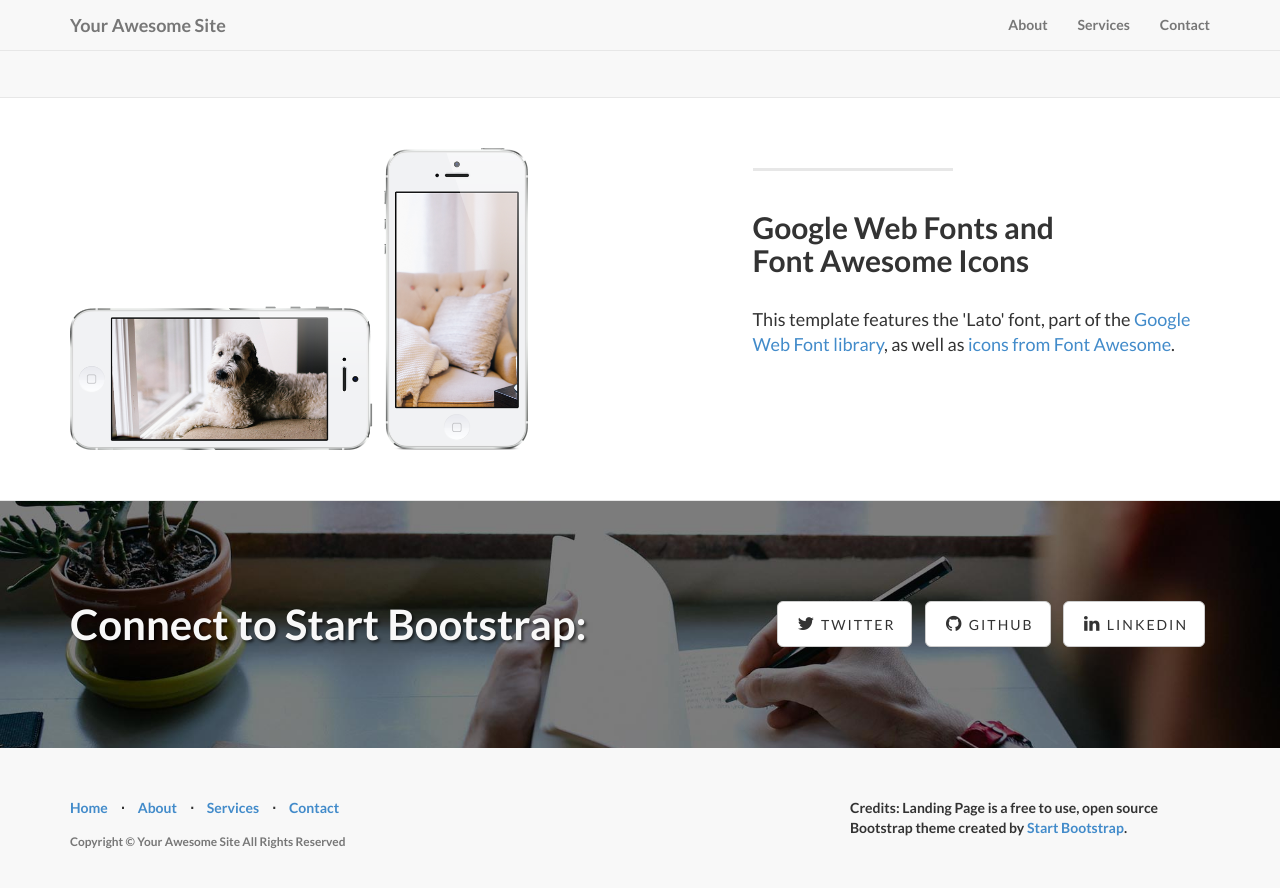
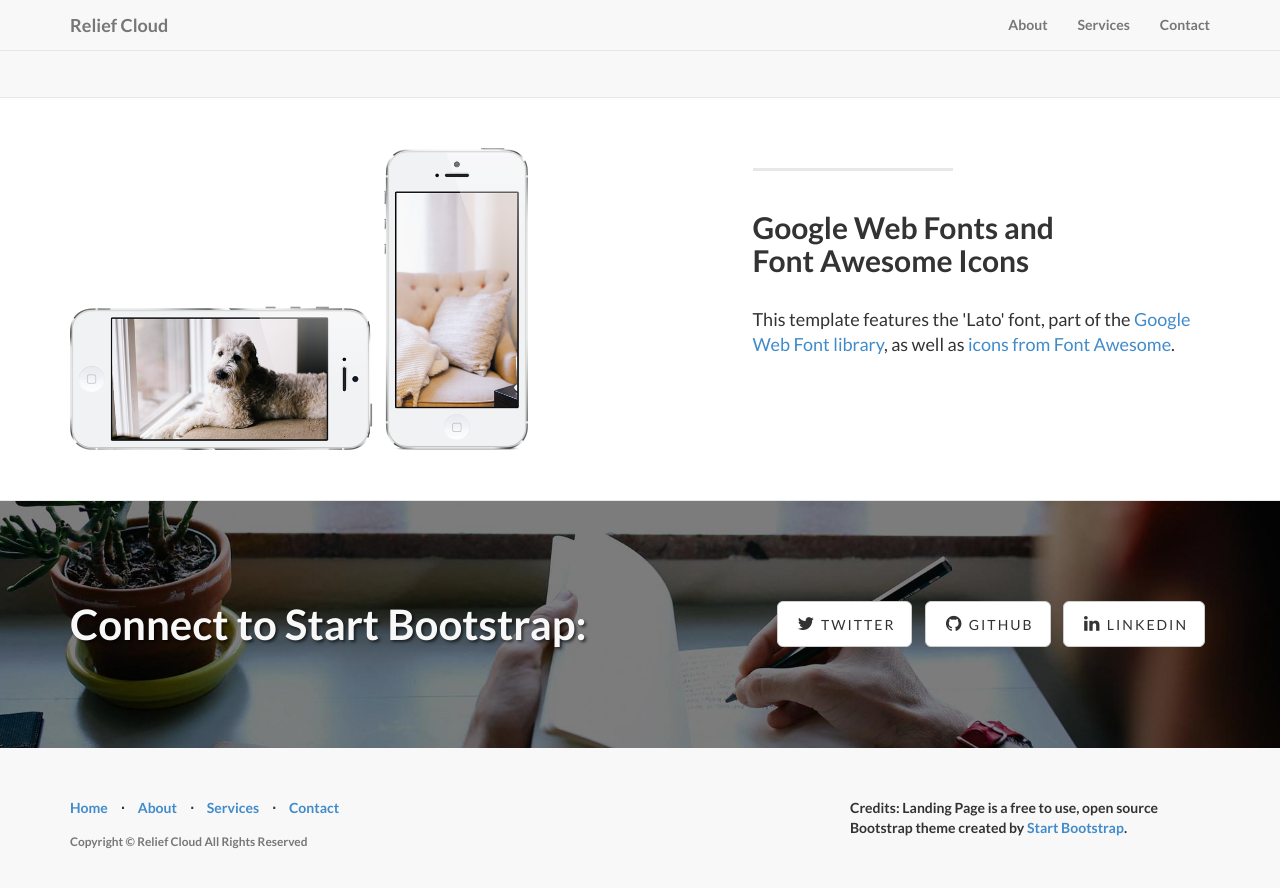
Before and after one commit to ReliefCloud/reliefcloud.github.io, a Jekyll site: the page built from index.html, in a window 1280 px wide and 900 px high, scrolled down 1619 px. Shown: the top 888 px of the window. Built offline with Jekyll 4.4.1, drawn with Linux system fonts in a browser that asks for light colours; some of the changed lines change nothing that is shown.

Commit message:
Change Confi yml

```diff
--- a/_config.yml
+++ b/_config.yml
@@ -2,13 +2,10 @@
 #      Main Configs       #
 # ----------------------- #
 
-url: http://yoursite.com
-title: Your Awesome Site
-email: your-email@domain.com
-description: > # "Write an awesome description for your new site here.
-  You can edit this line in _config.yml. It will appear in your document
-  head meta (for Google search results) and in your feed.xml site
-  description."
+url: http://reliefcloud.github.io/
+title: Relief Cloud
+email: dsfinan@gmail.com
+description: > # "Building tools to facilitate the sharing of humanitarian relief information"
 
 # ----------------------- #
 #    Jekyll & Plugins     #
@@ -24,8 +21,8 @@ permalink: pretty
 
 social:
   - title: twitter
-    url: https://twitter.com/SBootstrap
+    url: https://twitter.com/ReliefCloud
   - title: github
-    url: https://github.com/IronSummitMedia/startbootstrap
+    url: https://github.com/ReliefCloud
   - title: linkedin
     url:
```
